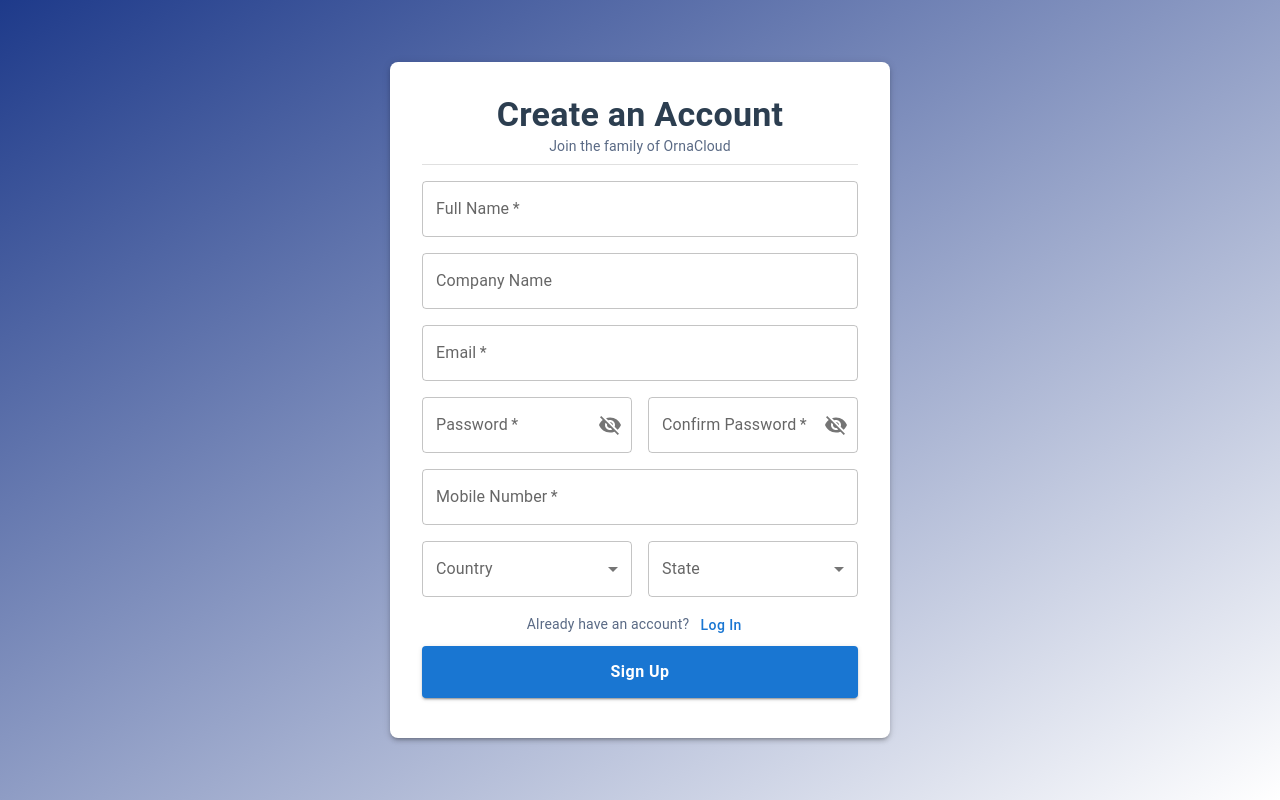
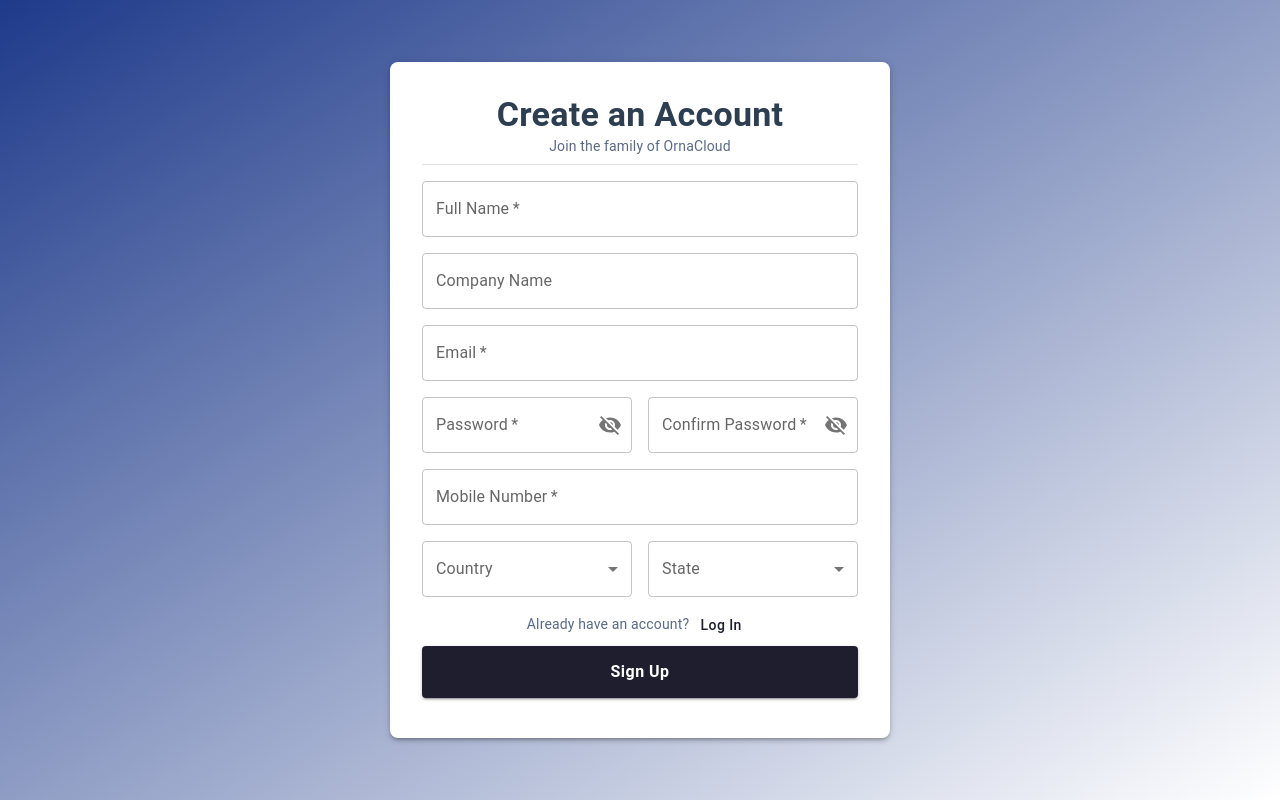
Before and after one commit to XceeDesigns/Receipt_Generator, a React (Vite) app in the folder billing_software/: page /signup in a window 1280 px wide. Built offline with nearby package versions, Linux system fonts and the light colour scheme; no server answers.

Commit message:
color updated

```diff
--- a/billing_software/src/components/SignIn.jsx
+++ b/billing_software/src/components/SignIn.jsx
@@ -265,7 +265,7 @@ export default function SignInPage() {
             <Button
               color="primary"
               onClick={() => navigate('/signup')}
-              sx={{ textTransform: 'none', p: 0 }}
+              sx={{ textTransform: 'none', p: 0, color: '#1e1e2f' }}
             >
               Register
             </Button>
@@ -281,11 +281,11 @@ export default function SignInPage() {
               py: 1.5,
               fontSize: '1rem',
               fontWeight: 'bold',
-              backgroundColor: '#1976D2',
+              backgroundColor: '#1e1e2f',
               color: '#fff',
               textTransform: 'none',
               '&:hover': {
-                backgroundColor: '#145DA0',
+                backgroundColor: '#3a3a4c',
               },
             }}
           >
--- a/billing_software/src/components/SignUp.jsx
+++ b/billing_software/src/components/SignUp.jsx
@@ -294,7 +294,7 @@ export default function SignUpPage() {
                 <Button
                   color="primary"
                   onClick={() => navigate('/')}
-                  sx={{ textTransform: 'none', p: 0 }}
+                  sx={{ textTransform: 'none', p: 0, color: '#1e1e2f' }}
                 >
                   Log In
                 </Button>
@@ -305,11 +305,11 @@ export default function SignUpPage() {
                 py: 1.5,
                 fontSize: '1rem',
                 fontWeight: 'bold',
-                backgroundColor: '#1976D2',
+                backgroundColor: '#1e1e2f',
                 color: '#fff',
                 textTransform: 'none',
                 '&:hover': {
-                  backgroundColor: '#145DA0',
+                  backgroundColor: '#3a3a4c',
                 },
               }}>
                 Sign Up
```
